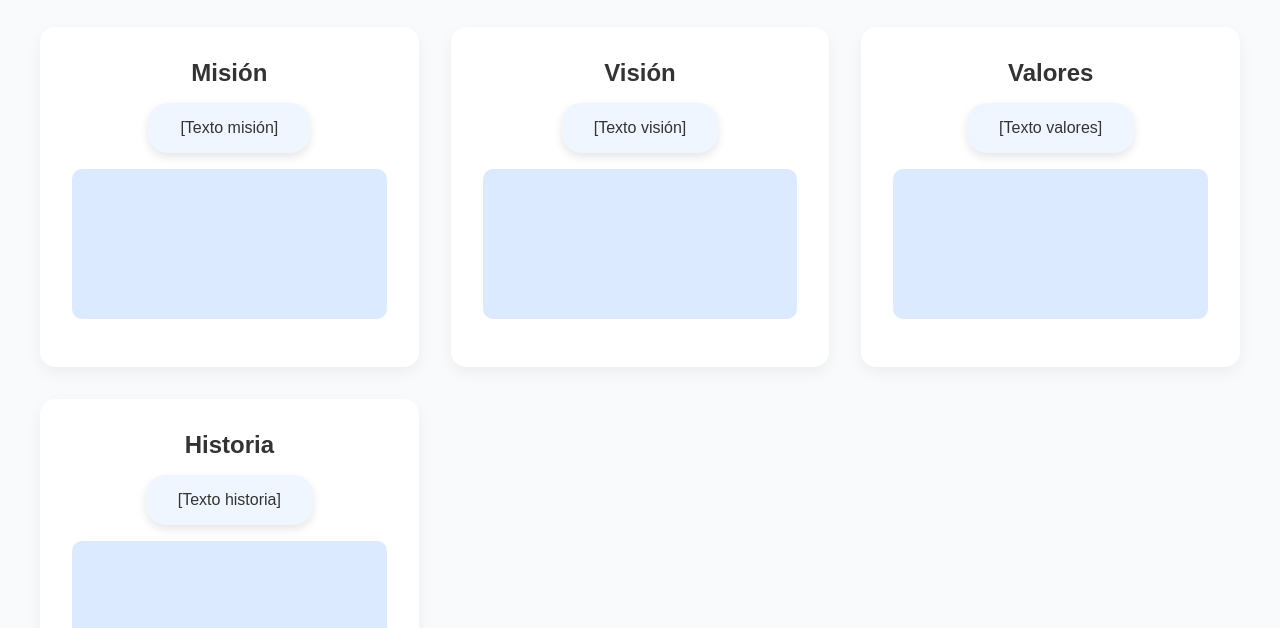
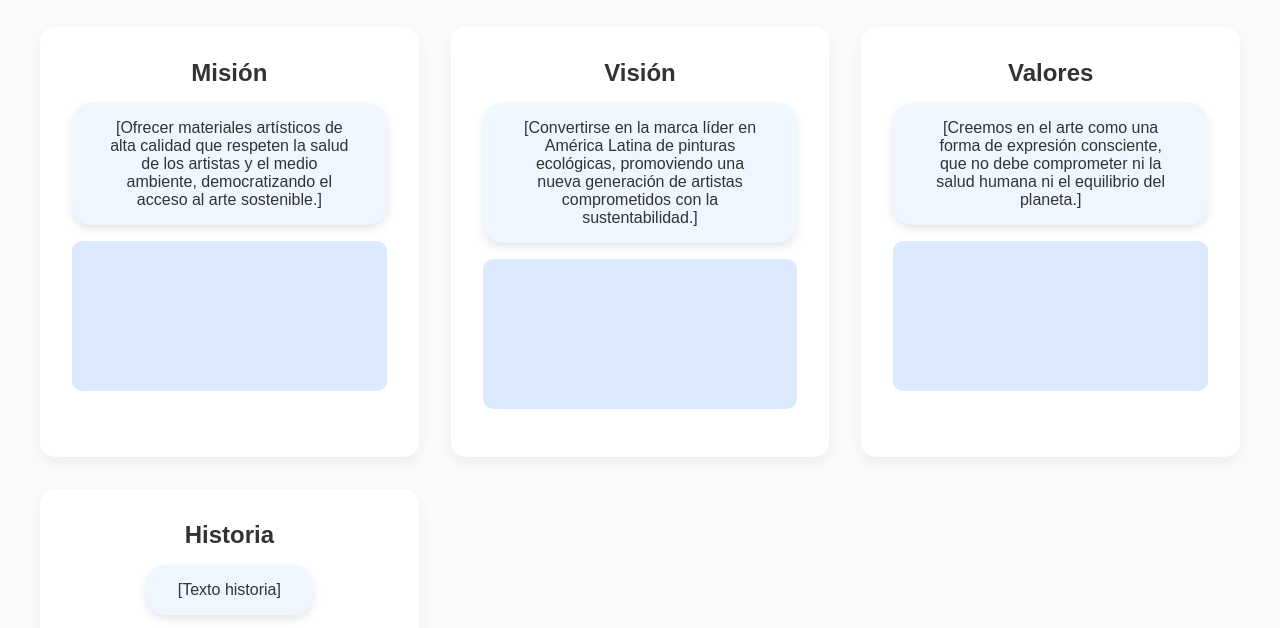
Before and after one commit to Aleka18/HydroOil, a plain HTML site: page nosotros.html in a window 1280 px wide. Shown: the part 146-774 px from the top of the page. Drawn offline with Linux system fonts and the light colour scheme.

Commit message:
Update nosotros.html

```diff
--- a/nosotros.html
+++ b/nosotros.html
@@ -17,17 +17,17 @@
         <div class="about-grid">
             <div class="about-item">
                 <h2>Misión</h2>
-                <p class="bubble-text">[Texto misión]</p>
+                <p class="bubble-text">[Ofrecer materiales artísticos de alta calidad que respeten la salud de los artistas y el medio ambiente, democratizando el acceso al arte sostenible.]</p>
                 <div class="img-placeholder"></div>
             </div>
             <div class="about-item">
                 <h2>Visión</h2>
-                <p class="bubble-text">[Texto visión]</p>
+                <p class="bubble-text">[Convertirse en la marca líder en América Latina de pinturas ecológicas, promoviendo una nueva generación de artistas comprometidos con la sustentabilidad.]</p>
                 <div class="img-placeholder"></div>
             </div>
             <div class="about-item">
                 <h2>Valores</h2>
-                <p class="bubble-text">[Texto valores]</p>
+                <p class="bubble-text">[Creemos en el arte como una forma de expresión consciente, que no debe comprometer ni la salud humana ni el equilibrio del planeta.]</p>
                 <div class="img-placeholder"></div>
             </div>
             <div class="about-item">
```
